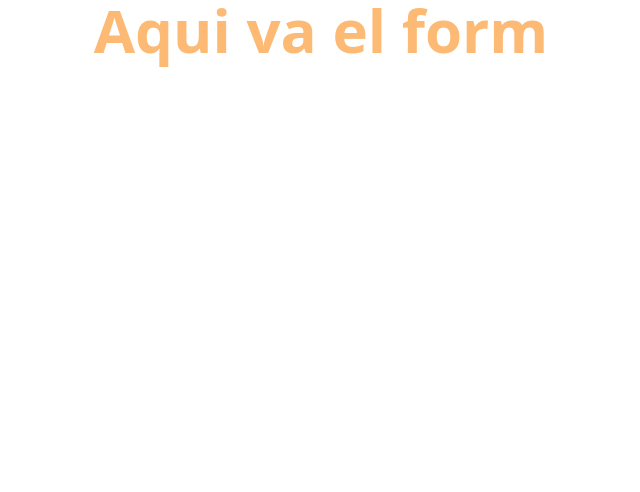
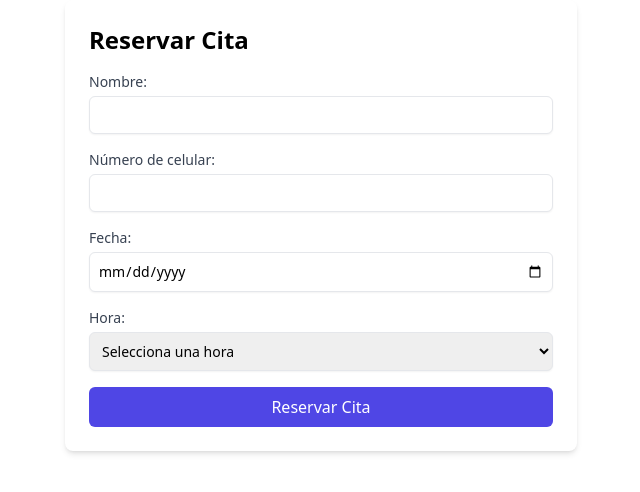
Before and after one commit to AnderBEz/lumar-client, a SvelteKit app: page /meeting in a window 1280 px wide. Shown: the top 492 px of the page, without its empty margins (319-959 px from the left). Built offline with nearby package versions, Linux system fonts and the light colour scheme.

Commit message:
[feature]: form ready to use

```diff
--- a/src/routes/meeting/+page.svelte
+++ b/src/routes/meeting/+page.svelte
@@ -1,5 +1,102 @@
-<script>
+<script lang="ts">
+  import { json } from "@sveltejs/kit";
     import "../../app.css"
+
+    interface formData {
+        nombre : string;
+        numeroCel: string;
+        fecha: string;
+        hora: string;
+    }
+
+    let nombre : string = "";
+    let numeroCel : string = "";
+    let fecha : string = "";
+    let hora : string = "";
+
+    let successMessage : string | null = null;
+    let errorMessage : string | null = null;
+
+    const sendFormData = async (event : Event) : Promise<void> => {
+        event.preventDefault();
+
+        const datos : formData = {nombre, numeroCel, fecha, hora};
+
+        try {
+            const respuesta = await fetch('https://lumar-server.onrender.com/api/submit', {
+                method: 'POST',
+                headers: {
+                    'Content-Type': 'application/json',
+                },
+                body: JSON.stringify(datos),
+            });
+
+            if (respuesta.ok) {
+                successMessage = 'Tu cita ha sido registrada correctamente, te esperamos!';
+                errorMessage = null;
+            } else {
+                errorMessage = 'Error al agendar tu cita, intentalo despues :c';
+                successMessage = null;
+            }
+        } catch (error) {
+            errorMessage = 'Ocurrio un error.';
+            successMessage = null;
+        }
+    };
 </script>
 
-<h1 class="text-orange-300 font-bold text-6xl text-center">Aqui va el form</h1>
+
+<form on:submit={sendFormData} class="space-y-4 p-6 bg-white shadow-md rounded-lg max-w-lg mx-auto">
+    <h1 class="text-2xl font-bold mb-4">Reservar Cita</h1>
+    <div>
+      <label for="nombre" class="block text-sm font-medium text-gray-700">Nombre:</label>
+      <input type="text" id="nombre" bind:value={nombre} required class="mt-1 block w-full p-2 border rounded-md shadow-sm focus:ring-indigo-500 focus:border-indigo-500 sm:text-sm" />
+    </div>
+
+    <div>
+      <label for="celular" class="block text-sm font-medium text-gray-700">Número de celular:</label>
+      <input type="tel" id="celular" bind:value={numeroCel} required class="mt-1 block w-full p-2 border rounded-md shadow-sm focus:ring-indigo-500 focus:border-indigo-500 sm:text-sm" />
+    </div>
+
+    <div>
+      <label for="fecha" class="block text-sm font-medium text-gray-700">Fecha:</label>
+      <input type="date" id="fecha" bind:value={fecha} required class="mt-1 block w-full p-2 border rounded-md shadow-sm focus:ring-indigo-500 focus:border-indigo-500 sm:text-sm" />
+    </div>
+
+    <div>
+      <label for="hora" class="block text-sm font-medium text-gray-700">Hora:</label>
+      <select id="hora" bind:value={hora} required class="mt-1 block w-full p-2 border rounded-md shadow-sm focus:ring-indigo-500 focus:border-indigo-500 sm:text-sm">
+        <option value="" disabled selected>Selecciona una hora</option>
+        <option value="4:00">4:00 PM</option>
+        <option value="4:30">4:30 PM</option>
+        <option value="5:00">5:00 PM</option>
+        <option value="5:30">5:30 PM</option>
+        <option value="6:00">6:00 PM</option>
+        <option value="6:30">6:30 PM</option>
+        <option value="7:00">7:00 PM</option>
+        <option value="7:30">7:30 PM</option>
+      </select>
+    </div>
+
+    <button type="submit" class="w-full bg-indigo-600 text-white p-2 rounded-md hover:bg-indigo-700 focus:ring-4 focus:ring-indigo-300 transition duration-200">Reservar Cita</button>
+  </form>
+
+  <!-- Mensaje de éxito -->
+  {#if successMessage}
+    <div class="mt-6 p-4 max-w-lg mx-auto bg-green-100 border border-green-400 text-green-700 rounded-md flex items-center space-x-2">
+      <svg class="w-6 h-6" fill="none" stroke="currentColor" viewBox="0 0 24 24" xmlns="http://www.w3.org/2000/svg">
+        <path stroke-linecap="round" stroke-linejoin="round" stroke-width="2" d="M9 12l2 2l4-4m-7 8a9 9 0 1 0 0-18a9 9 0 0 0 0 18z" />
+      </svg>
+      <span>{successMessage}</span>
+    </div>
+  {/if}
+
+  <!-- Mensaje de error -->
+  {#if errorMessage}
+    <div class="mt-6 p-4 max-w-lg mx-auto bg-red-100 border border-red-400 text-red-700 rounded-md flex items-center space-x-2">
+      <svg class="w-6 h-6" fill="none" stroke="currentColor" viewBox="0 0 24 24" xmlns="http://www.w3.org/2000/svg">
+        <path stroke-linecap="round" stroke-linejoin="round" stroke-width="2" d="M6 18L18 6M6 6l12 12" />
+      </svg>
+      <span>{errorMessage}</span>
+    </div>
+  {/if}
```
